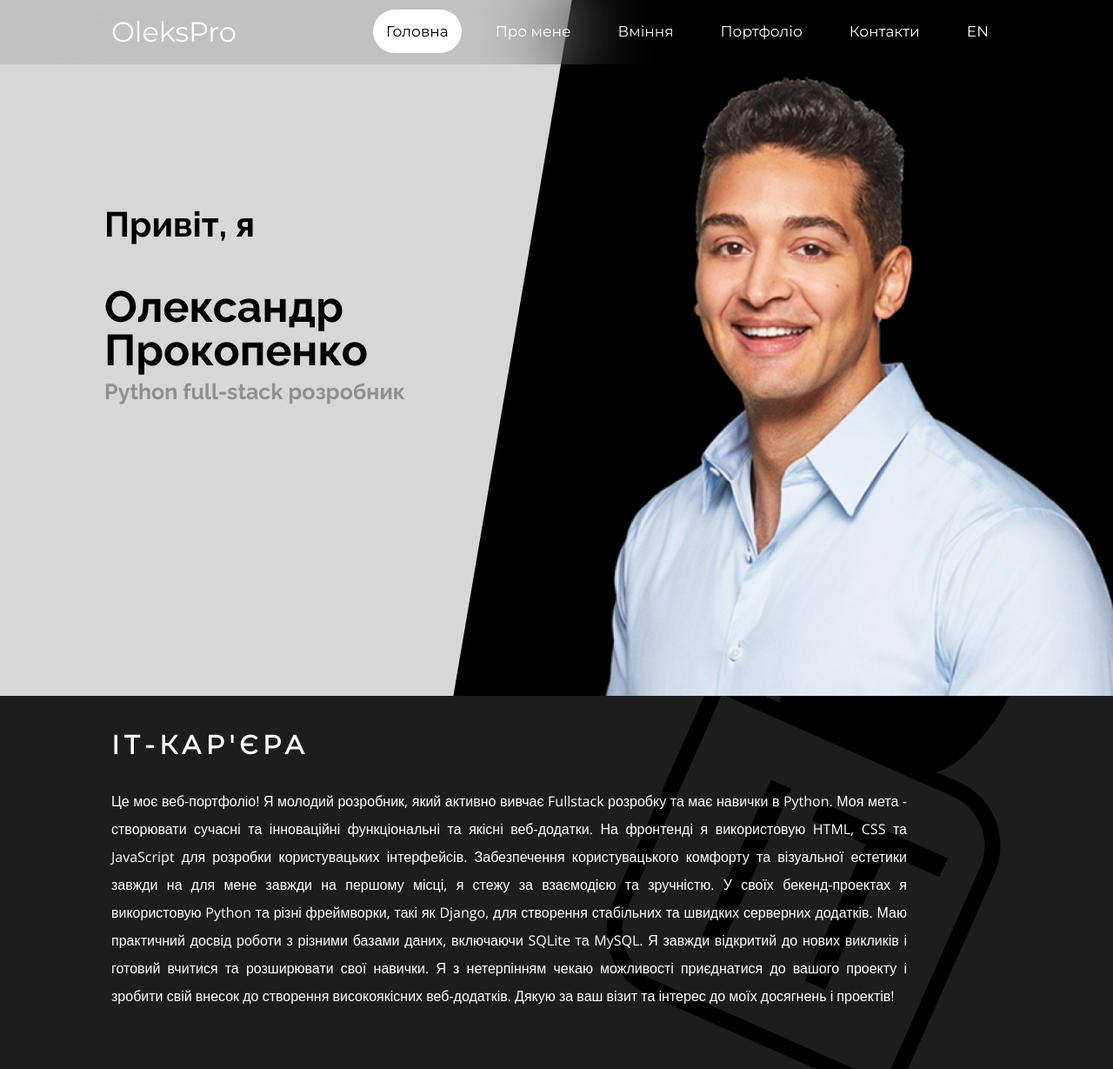
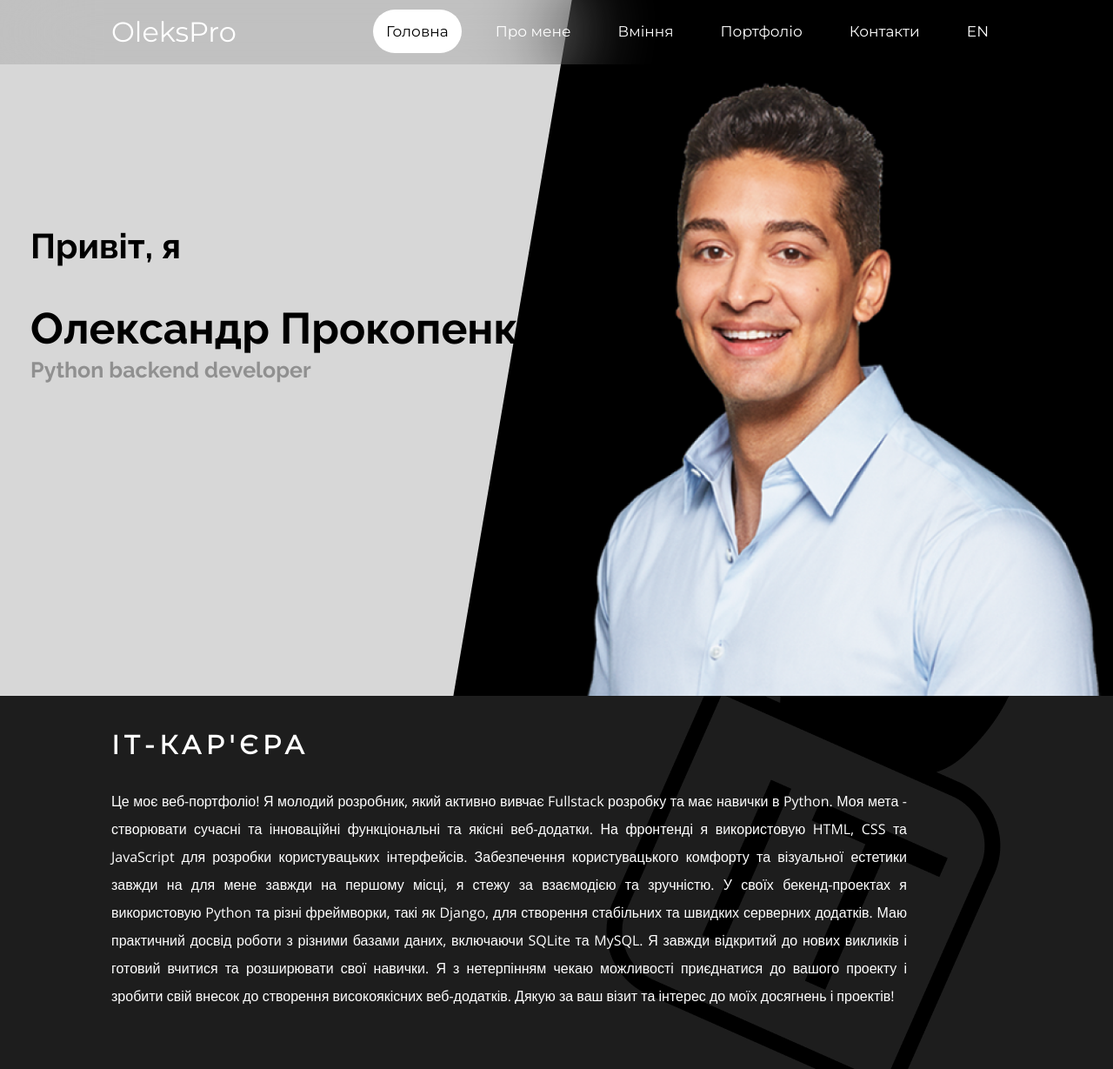
Before and after one commit to OleksPro/Portfolio, a Django app: page /home_uk/ in a window 1280 px wide. Shown: the top 1229 px of the page at 87% size. Run offline with Django 4.2, Linux system fonts and the light colour scheme; data that the repository does not hold is empty.

Commit message:
reworked adaptive

```diff
--- a/portfolio/main/models.py
+++ b/portfolio/main/models.py
@@ -35,6 +35,7 @@ links_category = (
     ('social_links', 'social_links'),
     ('site_links', 'site_links'),
     ('footer_links', 'footer_links'),
+    ('mobile', 'mobile')
 )
 
 class AllLinks(models.Model):
--- a/portfolio/main/static/main/css/style.css
+++ b/portfolio/main/static/main/css/style.css
@@ -245,7 +245,7 @@ table {
 .mobile_description_right {
     display: flex;
     flex-direction: column;
-    gap: 10px;
+    gap: 20px;
 }
 
 .main_block_mobile--description .mobile_description_right a {
@@ -254,8 +254,8 @@ table {
 
 .main_block_mobile--description .mobile_description_right a img {
     position: relative;
-    width: 24px;
-    height: 24px;
+    max-width: 30px;
+    max-height: 30px;
 }
 
 .main_block_mobile--white {
@@ -333,6 +333,48 @@ table {
     flex-direction: column;
     align-items: start;
     gap: 50px;
+    padding-left: 20px;
+}
+
+.main_image {
+    z-index: 1;
+    position: absolute;
+    right: 15%;
+    transform: rotate(-9.667deg) translate(-100%, -50%);
+    top: 50%;
+    left: 50%;
+}
+
+.main_image img{
+    height: 1350px;
+    width: 1205px;
+}
+
+@media (max-width: 1440px) {
+    .main_image {
+        transform: rotate(-9.667deg) translate(-100%, -50%);
+        top: 50%;
+        left: 45%;
+    }
+
+    .main_image img {
+        height: 1200px;
+        width: 1071px;
+    }
+}
+
+@media (max-width: 1366px) {
+    .main_image img {
+        height: 900px;
+        width: 804px;
+    }
+}
+
+@media (max-width: 1024px) {
+    .main_image img {
+        height: 900px;
+        width: 804px;
+    }
 }
 
 @media (max-width: 768px) {
@@ -358,15 +400,13 @@ table {
         display: none!important;
     }
 
+    .main .main_block img {
+        height: 800px;
+        width: 714px;
+    }
+
     .main_block_mobile {
         display: unset;
-    }
-}
-
-@media (max-width: 1300px) {
-    .main .main_block_left .block_left {
-        max-width: 400px;
-        padding: 20px;
     }
 }
 
@@ -404,23 +444,6 @@ table {
     width: 75%;
     transform: rotate(9.667deg);
     z-index: 0;
-}
-
-.main_image {
-    z-index: 1;
-    position: absolute;
-    right: 15%;
-    transform: rotate(-9.667deg) translate(-100%, -50%) scale(1.3);
-    top: 50%;
-    left: 50%;
-}
-
-@media (max-width: 1440px) {
-    .main_image {
-        transform: rotate(-9.667deg) translate(-100%, -50%) scale(0.8);
-        top: 50%;
-        left: 45%;
-    }
 }
 
 .discriptoin {
--- a/portfolio/main/templates/main/home.html
+++ b/portfolio/main/templates/main/home.html
@@ -36,7 +36,7 @@
             <a href="#skills_scroll" class="menu_item" style="--i:2;">Skills</a>
             <a href="#portfolio_scroll" class="menu_item" style="--i:3;">Portfolio</a>
             <a href="#contact_me_scroll" class="menu_item" style="--i:4;">Contact me</a>
-            <a href="#" class="language" style="--i:5;">UK</a>
+            <a href="/home_uk" class="language" style="--i:5;">UK</a>
         </nav>
     {% endblock %}
     </header>
@@ -49,7 +49,7 @@
                         <div class="title">Hi, I am</div>
                         <div class="description">
                             <div class="name">Oleksandr Prokopenko</div>
-                            <div class="sub_title">Python full-stack developer</div>
+                            <div class="sub_title">Python backend developer</div>
                         </div>
                     {% endblock %}
                     <div class="links">
@@ -65,14 +65,11 @@
             </div>
             <div class="main_block_right">
                 <div class="main_image">
-                    <img src="/media/images/img_main.png" alt="main_logo" height="1140" width="1018">
+                    <img src="/media/images/img_main.png" alt="main_logo">
                 </div>
             </div>
-
-
-
             <div class="main_block_mobile">
-                <img src="/media/images/img_main.png" alt="main_logo" height="500" width="446">
+                <img src="/media/images/img_main.png" alt="main_logo">
                 <div class="main_block_mobile--description">
                     <div class="mobile_description_left">
                         {% block name_mobile %}
@@ -84,24 +81,18 @@
                         {% endblock %}
                     </div>
                     <div class="mobile_description_right">
-                        {% for social_link in social_links %}
+                        {% for social_link in mobile %}
                             <a href="{{ social_link.link }}" target="_blank">
-                                <img src="{{ social_link.img.url }}" alt="{{ social_link.text }}" width="37">
+                                <img src="{{ social_link.img.url }}" alt="{{ social_link.text }}">
                             </a>
                         {% endfor %}
                     </div>
                 </div>
                 <div class="main_block_mobile--white">
-
                 </div>
                 <div class="main_block_mobile--grey">
-
                 </div>
             </div>
-
-
-
-
         </div>
     </section>
     <!-- -----my desctiption----- -->
--- a/portfolio/main/templates/main/home_uk.html
+++ b/portfolio/main/templates/main/home_uk.html
@@ -11,7 +11,7 @@
         <a href="#skills_scroll" class="menu_item" style="--i:2;">Вміння</a>
         <a href="#portfolio_scroll" class="menu_item" style="--i:3;">Портфоліо</a>
         <a href="#contact_me_scroll" class="menu_item" style="--i:4;">Контакти</a>
-        <a href="#" class="language" style="--i:5;">EN</a>
+        <a href="/" class="language" style="--i:5;">EN</a>
     </nav>
 {% endblock %}
 
@@ -19,7 +19,15 @@
     <div class="title">Привіт, я</div>
     <div class="description">
         <div class="name">Олександр Прокопенко</div>
-        <div class="sub_title">Python full-stack розробник</div>
+        <div class="sub_title">Python backend developer</div>
+    </div>
+{% endblock %}
+
+{% block name_mobile %}
+    <div class="title">Привіт, я</div>
+    <div class="description">
+        <div class="name">Олександр Прокопенко</div>
+        <div class="sub_title">Python backend developer</div>
     </div>
 {% endblock %}
 
--- a/portfolio/main/views.py
+++ b/portfolio/main/views.py
@@ -19,6 +19,7 @@ class BaseHomeView(ListView):
         ctx['social_links'] = AllLinks.objects.filter(category='social_links')
         ctx['site_links'] = AllLinks.objects.filter(category='site_links')
         ctx['footer_links'] = AllLinks.objects.filter(category='footer_links')
+        ctx['mobile'] = AllLinks.objects.filter(category='mobile')
 
         # Додавання об'єкта форми до контексту
         # Add form object to the context
```
Also changed, not shown: portfolio/main/migrations/0004_alter_alllinks_category.py (added).
